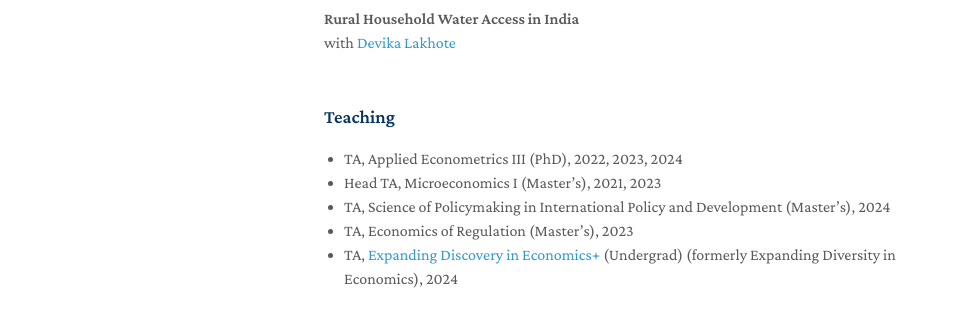
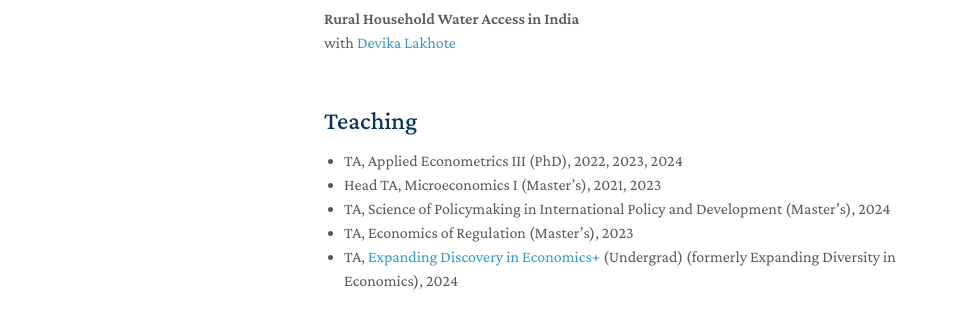
Before and after one commit to claireqfan/claireqfan.github.io, a Jekyll site: the page built from index.md, in a window 1280 px wide and 994 px high. Shown: the part 607-936 px from the top of the window, without its empty margins (146-1126 px from the left). Built offline with Jekyll 4.4.1, drawn with Linux system fonts in a browser that asks for light colours; nearby versions of some CDN libraries; a style sheet for code colours, icons or effects is not loaded.

```diff
--- a/index.md
+++ b/index.md
@@ -24,6 +24,6 @@ My work has been supported by the NSF Graduate Research Fellowship and EPIC DRW
 
 {% include_relative _includes/wip.md %}
 
-### Teaching
+## Teaching
 
 {% include_relative _includes/teaching.md %}
```
